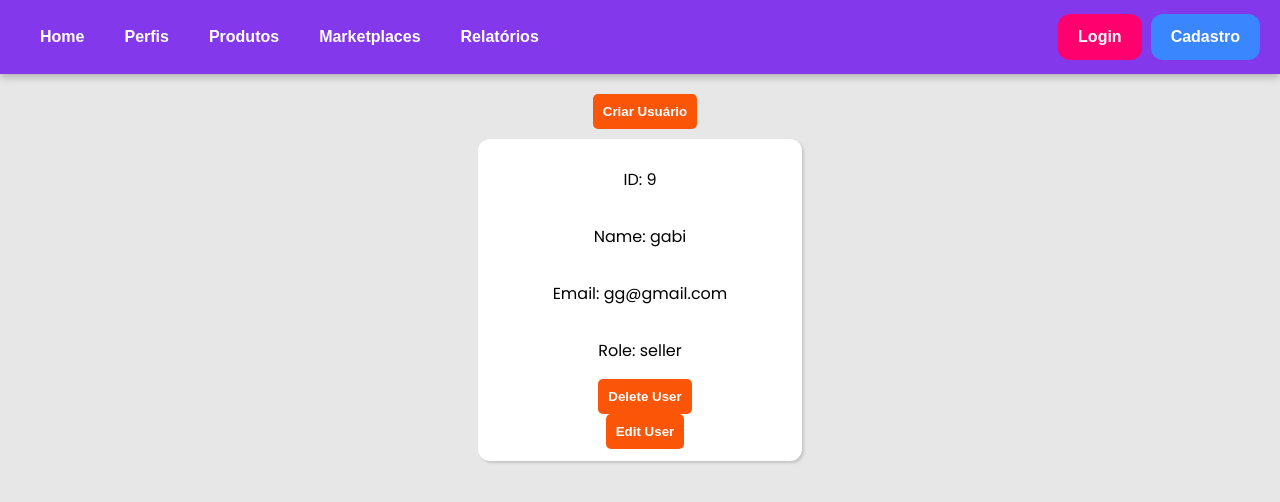
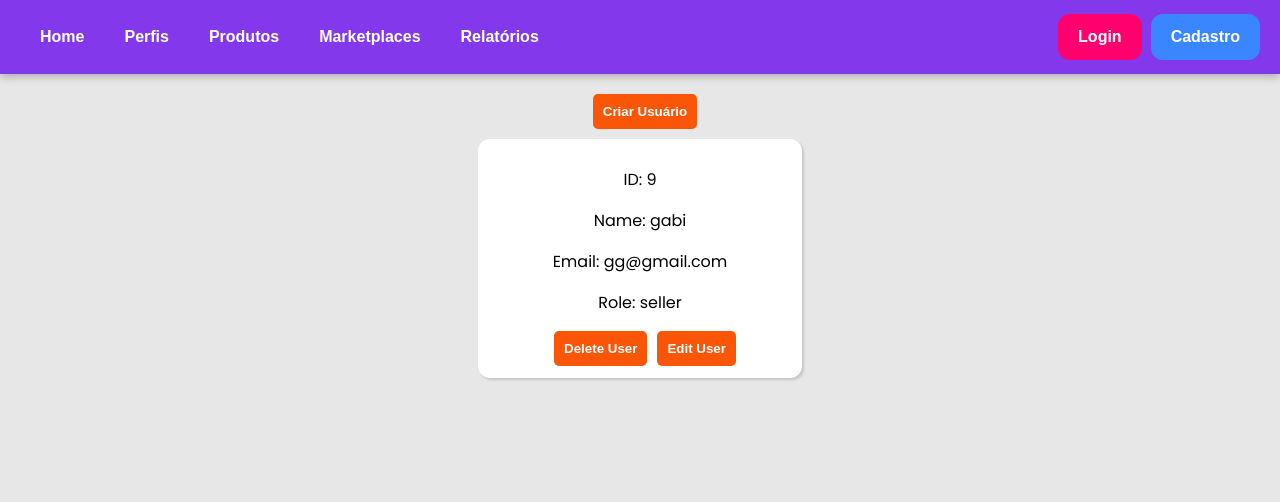
Before and after one commit to DiogoGMelo/projetoMSS, a Django app: page /perfis/ in a window 1280 px wide. Shown: the top 502 px of the page. Run offline with Django 4.2, Linux system fonts and the light colour scheme; data comes from the database, SQL or seed files in the repository; both versions use the stored data as it was after the commit.

Commit message:
fixed ui for the profile cards

```diff
--- a/estoque_app/static/estoque/style.css
+++ b/estoque_app/static/estoque/style.css
@@ -136,9 +136,9 @@ a {
 }
 
 .user{
-    display: flex;
-    flex-direction: column;
+    display: block;
     align-items: center;
+    align-content: center;
     background: white;
     justify-content: center;
     width: 300px;
@@ -148,6 +148,18 @@ a {
     padding: 12px;
     border-radius: 12px;
     box-shadow: rgba(0, 0, 0, 0.15) 1.95px 1.95px 2.6px;
+}
+
+.info-div {
+    flex-direction: column;
+    justify-content: center;
+    text-align: center;
+}
+
+.buttons-div {
+    display: flex;
+    flex-direction: row;
+    justify-content: center;
 }
 
 .create-user {
--- a/estoque_app/templates/estoque/perfis.html
+++ b/estoque_app/templates/estoque/perfis.html
@@ -12,10 +12,14 @@ Perfis
 
 {% for user in users %}
 <div class="user">
+    <div class="info-div">
         <p>ID: {{ user.id }}</p>
         <p>Name: {{ user.name }}</p>
         <p>Email: {{ user.email }}</p>
         <p>Role: {{ user.role }}</p>
+    </div>
+
+    <div class="buttons-div">
         <form method="POST" action="/deleteUser/">
             {% csrf_token %}
             <input type="hidden" name="id" value="{{ user.id }}">
@@ -27,6 +31,8 @@ Perfis
             <a href=""><button type="submit" class="btn btn-danger edit-button">Edit User</button></a>
         </form>
     </div>
+
+</div>
 <br>
 {% endfor %}
 {% endblock %}
```
Also changed, not shown: estoque_app/templates/estoque/deleteProduct.html (deleted, +0 -21 lines), estoque_app/templates/estoque/deleteUser.html (deleted, +0 -10 lines), db.sqlite3. Lines whose indentation alone changed are shown as unchanged.
